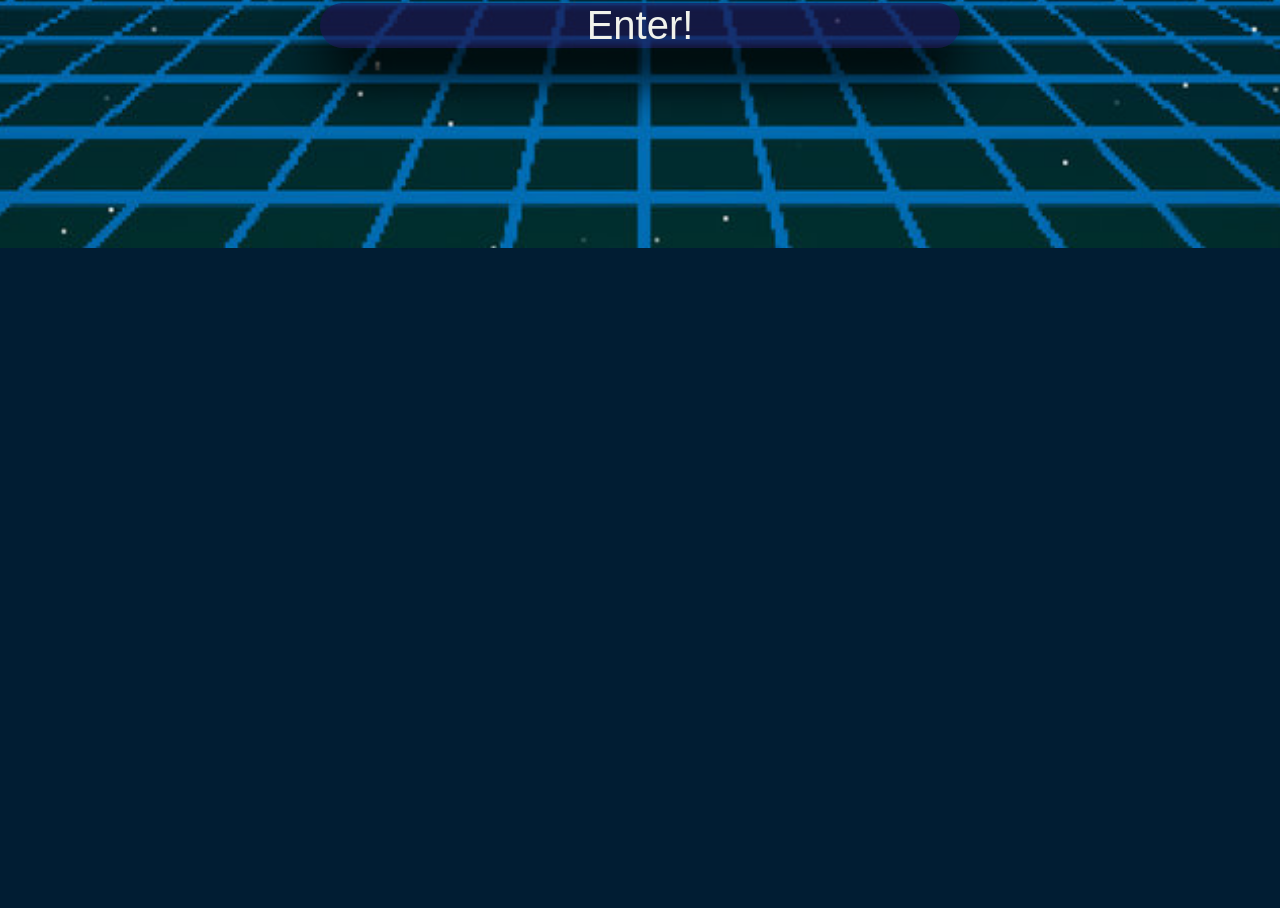
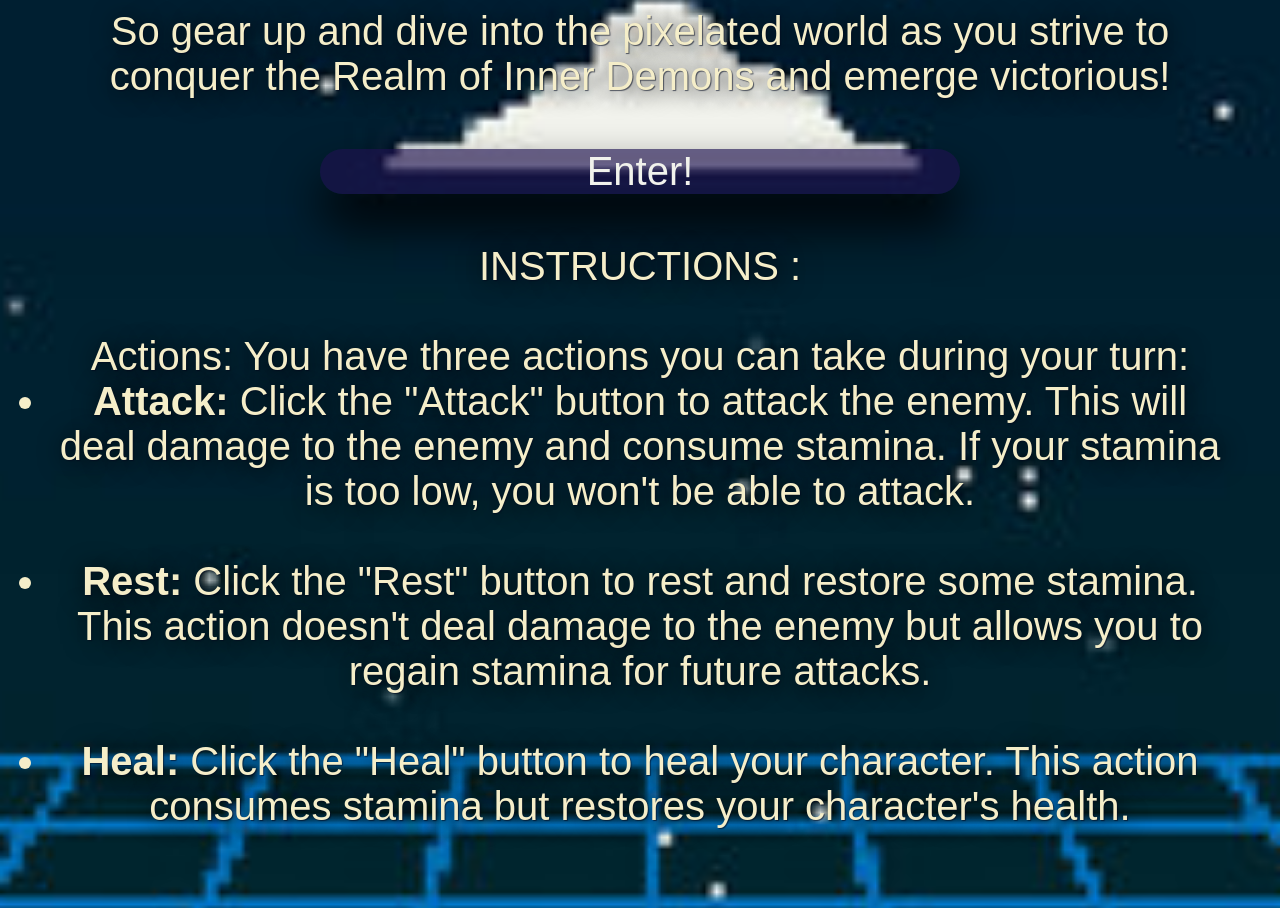
Before and after one commit to Byasar3/ts-game, a website built with Vite: page index.html in a window 1280 px wide. Shown: the part 480-1388 px from the top of the page. Before the commit the page ends 800 px from the top, so only its background shows below. Built offline with nearby package versions, Linux system fonts and the light colour scheme; a web font is replaced by a local one.

Commit message:
added instructions

```diff
--- a/index.html
+++ b/index.html
@@ -1,41 +1,65 @@
 <!DOCTYPE html>
 <html lang="en">
+
 <head>
   <meta charset="UTF-8" />
   <link rel="icon" type="image/svg+xml" href="/vite.svg" />
   <meta name="viewport" content="width=device-width, initial-scale=1.0" />
   <title>Game</title>
 </head>
+
 <body>
   <main>
     <!-- first screen: loading screen -->
     <section class="loading-screen show">
       <h1 class="loading-screen__heading">Welcome to the Realm of Inner Demons!</h1>
       <p class="loading-screen__description">
-          In this pixelated turn-based adventure, you'll embark on a journey to conquer the most formidable foes of all: your own inner demons! <br/>
-          From battling procrastination to facing off against self-doubt, every turn is a chance to overcome the obstacles holding you back.<br/><br/>
-          So gear up and dive into the pixelated world as you strive to conquer the Realm of Inner Demons and emerge victorious!
+        In this pixelated turn-based adventure, you'll embark on a journey to conquer the most formidable foes of all:
+        your own inner demons! <br />
+        From battling procrastination to facing off against self-doubt, every turn is a chance to overcome the obstacles
+        holding you back.<br /><br />
+        So gear up and dive into the pixelated world as you strive to conquer the Realm of Inner Demons and emerge
+        victorious!
       </p>
       <button class="loading-screen__button button">Enter!</button>
+      <div class="loading-screen__instructions">
+        <p> INSTRUCTIONS : <br /><br />
+          Actions: You have three actions you can take during your turn:
+        <ul>
+          <li>
+            <b>Attack:</b> Click the "Attack" button to attack the enemy. This will deal damage to the enemy and consume stamina. If your stamina is too low, you won't be able to attack.
+          </li>
+          <br/>
+          <li>
+            <b>Rest:</b> Click the "Rest" button to rest and restore some stamina. This action doesn't deal damage to the enemy but allows you to regain stamina for future attacks.
+          </li>
+          <br/>
+          <li>
+            <b>Heal:</b> Click the "Heal" button to heal your character. This action consumes stamina but restores your character's health.
+          </li>
+        </ul>
+        <br/><br/>
+        Enemy Turn: After you take your turn, the enemy will attack you. The enemy's attacks will deal damage to your character's health.
+        <br/><br/>
+        Victory: If you defeat all the enemies without your character's health dropping to zero, you win the game.
+        <br/><br/>
+        Game Over: If your character's health drops to zero at any point during the game, it's game over.
+        <br/><br/>
+        Restart: You can restart the game at any time by clicking the "Restart" button on the victory or game over
+        screens.
+        </p>
+      </div>
     </section>
 
     <!-- second screen: selection screen -->
     <section class="selection-screen hide">
       <label for="name" class="selection-screen__name-input">Input Name:</label>
-        <input
-          type="text"
-          name="username"
-          id="name"
-          class="selection-screen__name-input-box"
-          maxlength="15"
-          required
-        />
+      <input type="text" name="username" id="name" class="selection-screen__name-input-box" maxlength="15" required />
       <h2 class="selection-screen__choose-fighter">Select your fighter:</h2>
       <div class="selection-screen__character-selection">
-          <button
-          class="selection-screen__character-selection__left-arrow
-          selection-screen__character-selection__left-arrow--click"
-          ><img src="./assets/left-arrow-white.png" alt="arrow pointing left"></button>
+        <button class="selection-screen__character-selection__left-arrow
+          selection-screen__character-selection__left-arrow--click"><img src="./assets/left-arrow-white.png"
+            alt="arrow pointing left"></button>
         <div class="shown-image">
           <img class="selection-screen__character-selection__character-img" src="./assets/fighter1.png" alt="" />
           <img class="selection-screen__character-selection__character-img" src="./assets/fighter2.png" alt="" />
@@ -58,10 +82,9 @@
           <img class="selection-screen__character-selection__character-img" src="./assets/fighter19.png" alt="" />
           <img class="selection-screen__character-selection__character-img" src="./assets/fighter20.png" alt="" />
         </div>
-          <button
-          class="selection-screen__character-selection__right-arrow
-          selection-screen__character-selection__right-arrow--click"
-          ><img src="./assets/right-arrow-white.png" alt="arrow pointing right"></button>
+        <button class="selection-screen__character-selection__right-arrow
+          selection-screen__character-selection__right-arrow--click"><img src="./assets/right-arrow-white.png"
+            alt="arrow pointing right"></button>
       </div>
       <button class="selection-screen__button button">Start Battle!</button>
     </section>
@@ -103,7 +126,7 @@
             </div>
           </div>
           <div class="enemy__info">
-            <img class="enemy__info__img" src="" alt="image of enemy"/>
+            <img class="enemy__info__img" src="" alt="image of enemy" />
             <h1 class="enemy__info__name"></h1>
           </div>
         </div>
@@ -132,4 +155,5 @@
   </main>
   <script type="module" src="./src/main.ts"></script>
 </body>
+
 </html>
--- a/styles/style.scss
+++ b/styles/style.scss
@@ -44,18 +44,18 @@ main {
 
 .loading-screen {
   flex-direction: column;
-  padding-bottom: 200px;
+  padding-bottom: 20%;
 
   &__heading {
-    font-size: $large-font;
+    font-size: $extra-large-font;
     margin: 50px;
     text-align: center;
     color: rgb(20, 8, 66);
     text-shadow: 0px 0px 1px rgba(255, 255, 255, 0.799), 0px 0px 50px white; /* Horizontal offset, vertical offset, blur radius, color */
   }
 
-  &__description {
-    font-size: $medium-font;
+  &__description, &__instructions {
+    font-size: $large-font;
     margin: 50px;
     text-align: center;
     color: #f5eec9;
```
Lines whose indentation alone changed are shown as unchanged.
